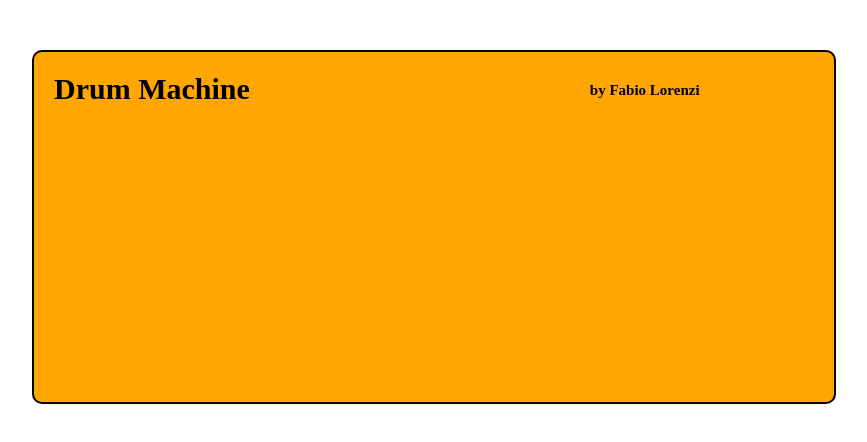
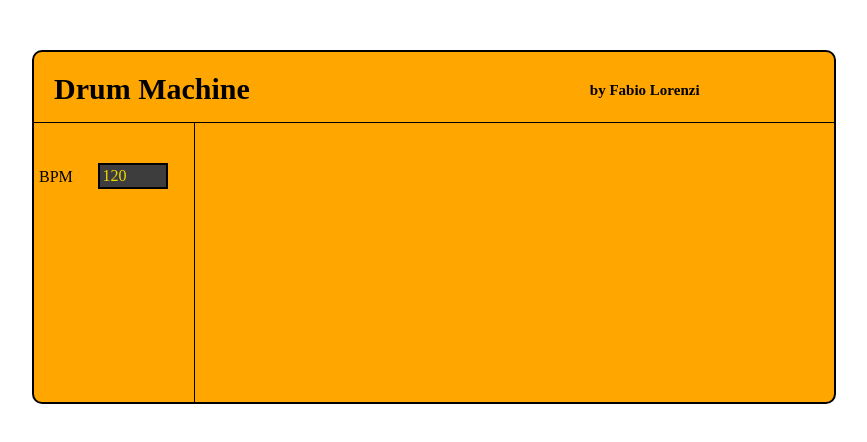
Before and after one commit to fabiolorenzi/drum-machine, a React (Create React App) app: page / in a window 1280 px wide. Shown: the top 442 px of the page, without its empty margins (206-1073 px from the left). Built offline with nearby package versions, Linux system fonts and the light colour scheme; a web font is replaced by a local one.

Commit message:
bpm selector implemented

```diff
--- a/src/components/MainContainer.jsx
+++ b/src/components/MainContainer.jsx
@@ -1,12 +1,43 @@
-import React from "react";
+import React, { useState } from "react";
 
 function MainContainer() {
+
+    //--------------------STATE--------------------
+
+    const [settings, setSettings] = useState({
+        playing: false,
+        bpm: 120,
+        mills: 500
+    });
+
+    //--------------------FUNCTIONS--------------------
+
+    const handleBpmChange = e => {
+        e.preventDefault();
+        setSettings({...settings, bpm: e.target.value, mills: 60000 / settings.bpm});
+        console.log(settings);
+    };
+
+    //--------------------RETURN--------------------
+
     return(
         <div className="mainContainer">
             <div className="title">
                 <h1>Drum Machine</h1>
                 <h2>by Fabio Lorenzi</h2>
             </div>
+            <div className="playerSection">
+                <label htmlFor="bpm">BPM</label>
+                <input
+                    type="number"
+                    id="bpmSel"
+                    name="bpm"
+                    min="40"
+                    max="300"
+                    value={settings.bpm}
+                    onChange={handleBpmChange}
+                />
+            </div>
         </div>
     );
 };
--- a/src/style.css
+++ b/src/style.css
@@ -15,6 +15,7 @@ body {
 
 .mainContainer {
     display: flex;
+    flex-wrap: wrap;
     width: 800px;
     height: 350px;
     margin: 50px auto;
@@ -28,6 +29,7 @@ body {
     flex-wrap: nowrap;
     width: 100%;
     height: 20%;
+    border-bottom: 1px solid #000000;
 }
 
 .title h1 {
@@ -42,3 +44,26 @@ body {
     font-size: 15px;
     margin-top: 2em;
 }
+
+.playerSection {
+    display: flex;
+    flex-wrap: nowrap;
+    width: 20%;
+    height: 80%;
+    border-right: 1px solid #000000;
+}
+
+.playerSection label {
+    display: block;
+    margin-top: 45px;
+    margin-left: 5px;
+}
+
+#bpmSel {
+    display: block;
+    height: 20px;
+    margin: 40px auto;
+    background-color: #3d3d3d;
+    color: #f0d800;
+    border: 2px solid #000000;
+}
```
